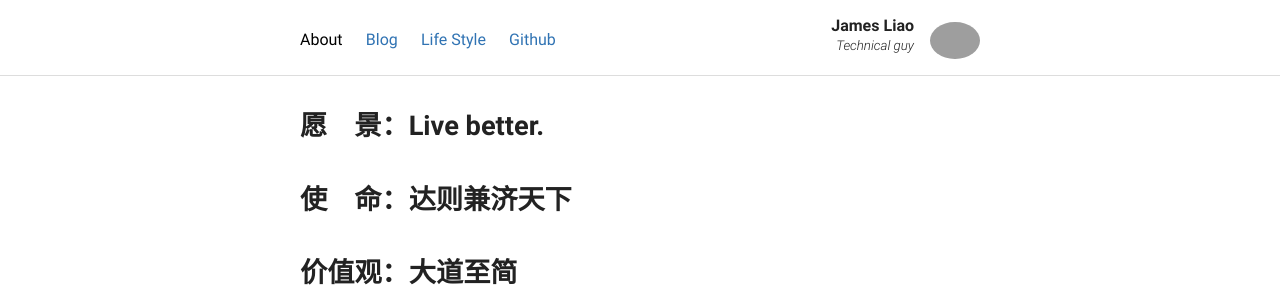
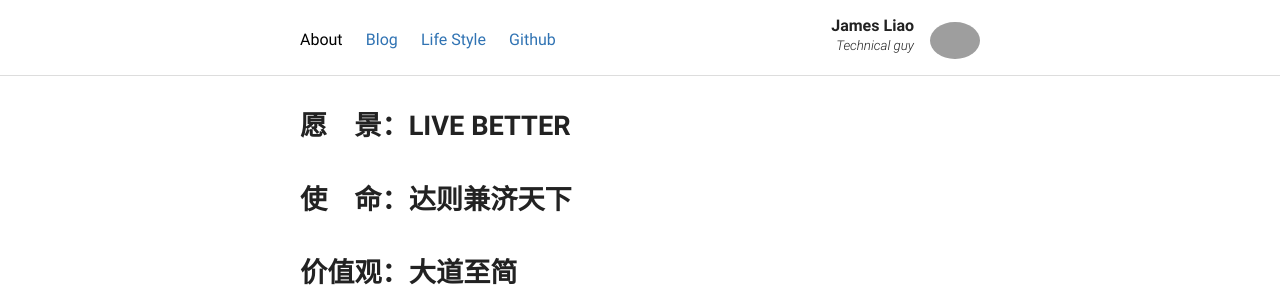
Before and after one commit to vivlong/vivlong.github.io, a Jekyll site: the page built from index.html, in a window 1280 px wide. Shown: the top 304 px of the page. Built offline with Jekyll 4.4.1, drawn with Linux system fonts in a browser that asks for light colours; grey boxes are pictures that could not be loaded.

```diff
--- a/index.html
+++ b/index.html
@@ -5,7 +5,7 @@ title: 廖小正
 ---
 <section class="about-me inner typo">
 	<h1>
-		<p>愿&nbsp;&nbsp;&nbsp;&nbsp;景：Live better.&nbsp;&nbsp;&nbsp;&nbsp;&nbsp;&nbsp;&nbsp;&nbsp;</p>
+		<p>愿&nbsp;&nbsp;&nbsp;&nbsp;景：LIVE BETTER&nbsp;&nbsp;&nbsp;&nbsp;&nbsp;&nbsp;&nbsp;&nbsp;</p>
 		<p>使&nbsp;&nbsp;&nbsp;&nbsp;命：达则兼济天下</p>
 		<p>价值观：大道至简&nbsp;&nbsp;&nbsp;&nbsp;&nbsp;&nbsp;&nbsp;&nbsp;</p>
 	</h1>
```
